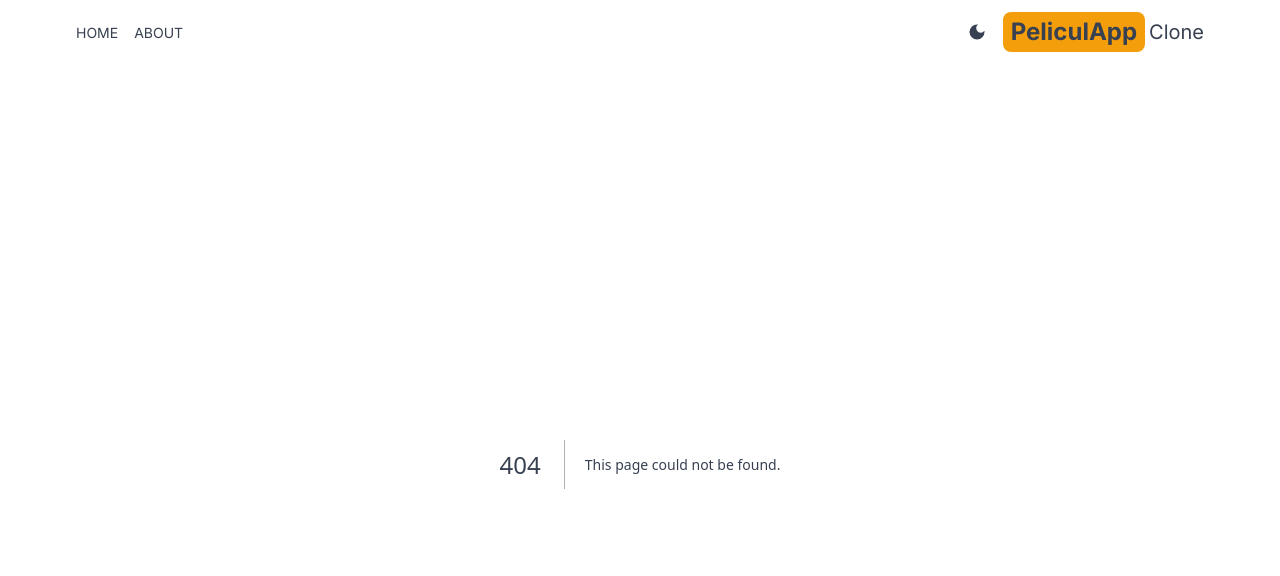
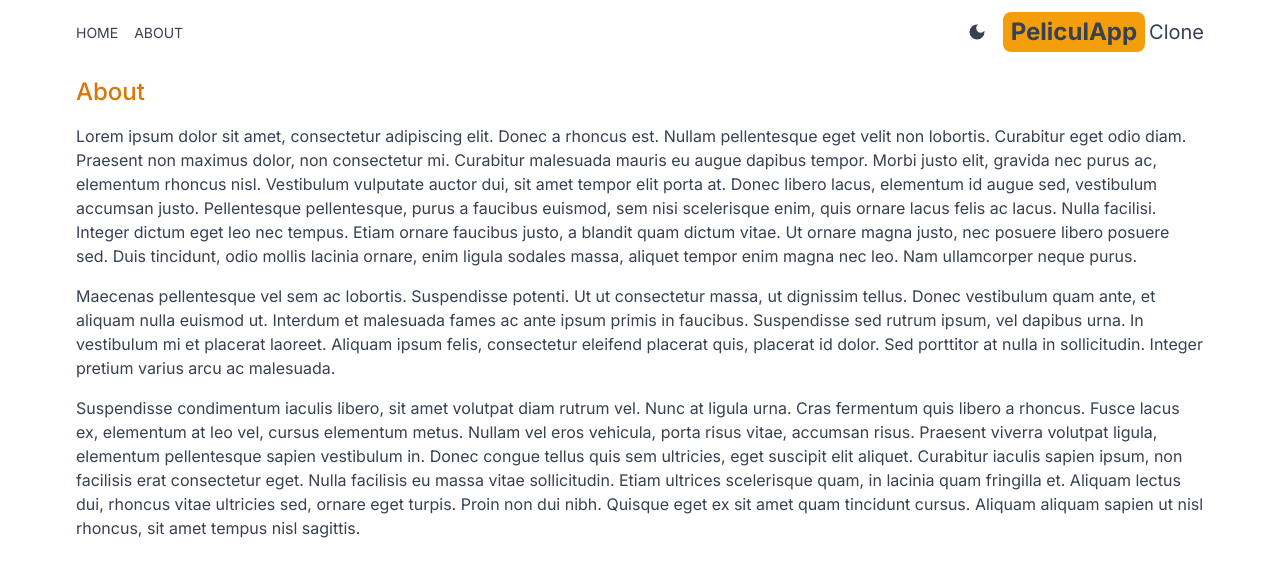
Before and after one commit to fjarar/movieDB, a Next.js app: page /about in a window 1280 px wide. Before the commit this address had no page. Shown: the top 576 px of the page. Built offline with nearby package versions, Linux system fonts and the light colour scheme.

Commit message:
add about page

```diff
--- /dev/null
+++ b/src/app/about/page.jsx
@@ -0,0 +1,49 @@
+import React from "react";
+
+const Page = () => {
+  return (
+    <div className="max-w-6xl mx-auto p-3 space-y-4">
+      <h1 className="text-2xl font-medium text-amber-600">About</h1>
+      <p>
+        Lorem ipsum dolor sit amet, consectetur adipiscing elit. Donec a rhoncus
+        est. Nullam pellentesque eget velit non lobortis. Curabitur eget odio
+        diam. Praesent non maximus dolor, non consectetur mi. Curabitur
+        malesuada mauris eu augue dapibus tempor. Morbi justo elit, gravida nec
+        purus ac, elementum rhoncus nisl. Vestibulum vulputate auctor dui, sit
+        amet tempor elit porta at. Donec libero lacus, elementum id augue sed,
+        vestibulum accumsan justo. Pellentesque pellentesque, purus a faucibus
+        euismod, sem nisi scelerisque enim, quis ornare lacus felis ac lacus.
+        Nulla facilisi. Integer dictum eget leo nec tempus. Etiam ornare
+        faucibus justo, a blandit quam dictum vitae. Ut ornare magna justo, nec
+        posuere libero posuere sed. Duis tincidunt, odio mollis lacinia ornare,
+        enim ligula sodales massa, aliquet tempor enim magna nec leo. Nam
+        ullamcorper neque purus.
+      </p>
+      <p>
+        Maecenas pellentesque vel sem ac lobortis. Suspendisse potenti. Ut ut
+        consectetur massa, ut dignissim tellus. Donec vestibulum quam ante, et
+        aliquam nulla euismod ut. Interdum et malesuada fames ac ante ipsum
+        primis in faucibus. Suspendisse sed rutrum ipsum, vel dapibus urna. In
+        vestibulum mi et placerat laoreet. Aliquam ipsum felis, consectetur
+        eleifend placerat quis, placerat id dolor. Sed porttitor at nulla in
+        sollicitudin. Integer pretium varius arcu ac malesuada.
+      </p>
+      <p>
+        Suspendisse condimentum iaculis libero, sit amet volutpat diam rutrum
+        vel. Nunc at ligula urna. Cras fermentum quis libero a rhoncus. Fusce
+        lacus ex, elementum at leo vel, cursus elementum metus. Nullam vel eros
+        vehicula, porta risus vitae, accumsan risus. Praesent viverra volutpat
+        ligula, elementum pellentesque sapien vestibulum in. Donec congue tellus
+        quis sem ultricies, eget suscipit elit aliquet. Curabitur iaculis sapien
+        ipsum, non facilisis erat consectetur eget. Nulla facilisis eu massa
+        vitae sollicitudin. Etiam ultrices scelerisque quam, in lacinia quam
+        fringilla et. Aliquam lectus dui, rhoncus vitae ultricies sed, ornare
+        eget turpis. Proin non dui nibh. Quisque eget ex sit amet quam tincidunt
+        cursus. Aliquam aliquam sapien ut nisl rhoncus, sit amet tempus nisl
+        sagittis.
+      </p>
+    </div>
+  );
+};
+
+export default Page;
```
